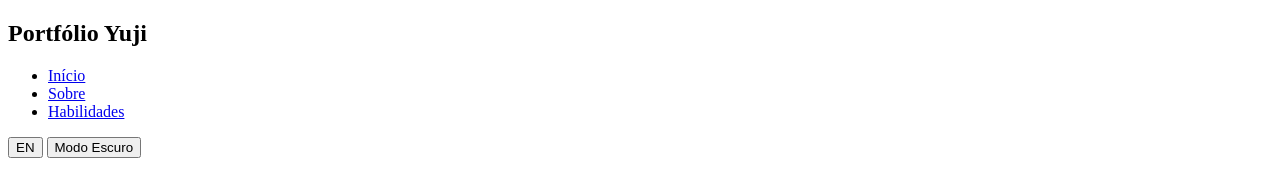
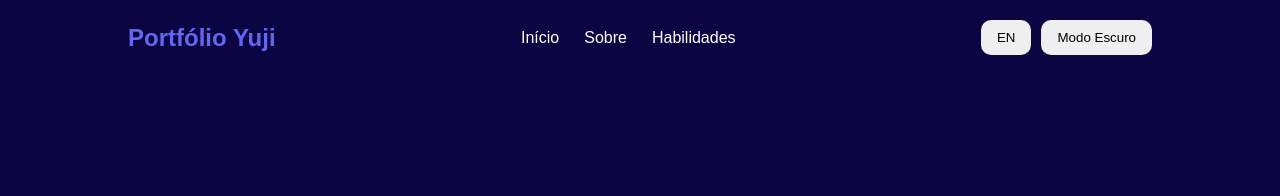
Before and after one commit to ReverseYuji049/trabalho-final-portfolio, a website: page pages/index.html in a window 1280 px wide. Drawn offline with Linux system fonts and the light colour scheme; a web font is replaced by a local one.

Commit message:
feat(index.html): estilização da navegação

```diff
--- a/css/style.css
+++ b/css/style.css
@@ -0,0 +1,64 @@
+* {
+    margin: 0;
+    padding: 0;
+    box-sizing: border-box;
+
+}
+body {
+    font-family: Arial, sans-serif;
+    background-color: #0B0543;
+    color: white;
+}
+
+header {
+    position: fixed;
+    top: 0;
+    width: 100%;
+    background-color: #0B0543;
+    backdrop-filter: blur(10px);
+    z-index: 1000;
+}
+nav {
+    display: flex;
+    justify-content: space-between;
+    align-items: center;
+    padding: 20px 10%;
+    font-family: "Pliant", sans-serif;
+}
+.logo {
+    color: #6366f1;
+}
+
+.nav-links {
+    display: flex;
+    gap: 25px;
+    list-style: none;
+}
+
+.nav-links a {
+    color: white;
+    text-decoration: none;
+    transition: 0.3s;
+
+}
+
+.nav-links a:hover {
+    color: #6366f1;
+}
+
+.buttons {
+    display: flex;
+    gap: 10px;
+}
+
+button {
+    padding: 10px 16px;
+    border: none;
+    border-radius: 10px;
+    cursor: pointer;
+    transition: 0.3s;
+}
+
+button:hover {
+    transform: scale(1.05);
+}
--- a/pages/index.html
+++ b/pages/index.html
@@ -6,23 +6,26 @@
     <meta name="viewport" content="width=device-width, initial-scale=1.0">
     <link rel="stylesheet" href="../css/style.css">
     <title>Portfólio</title>
+    <link rel="preconnect" href="https://fonts.googleapis.com">
+    <link rel="preconnect" href="https://fonts.gstatic.com" crossorigin>
+    <link href="https://fonts.googleapis.com/css2?family=Pliant:ital,wght@0,100..900;1,100..900&display=swap"
+          rel="stylesheet">
 </head>
 <body>
     <header>
-        <h2>Portfólio Yuji</h2>
+        <nav>
+            <h2 class="logo">Portfólio Yuji</h2>
 
-        <ul>
+            <ul class="nav-links">
                 <li><a href="#home">Início</a></li>
                 <li><a href="#about">Sobre</a></li>
                 <li><a href="#skills">Habilidades</a></li>
             </ul>
 
-        <div>
+            <div class="buttons">
                 <button id="traduzir">EN</button>
                 <button id="tema">Modo Escuro</button>
             </div>
-        <nav>
-
         </nav>
     </header>
     <main>
```
Lines whose indentation alone changed are shown as unchanged.
